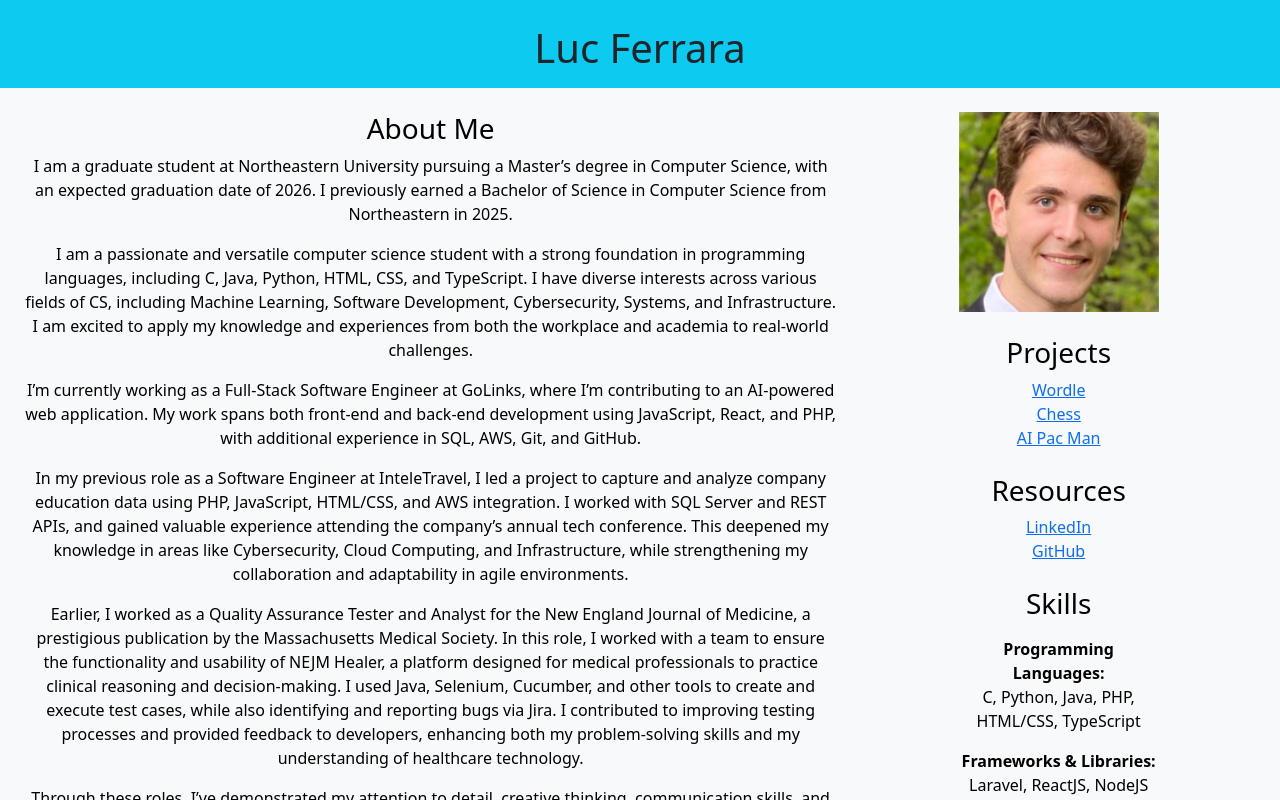
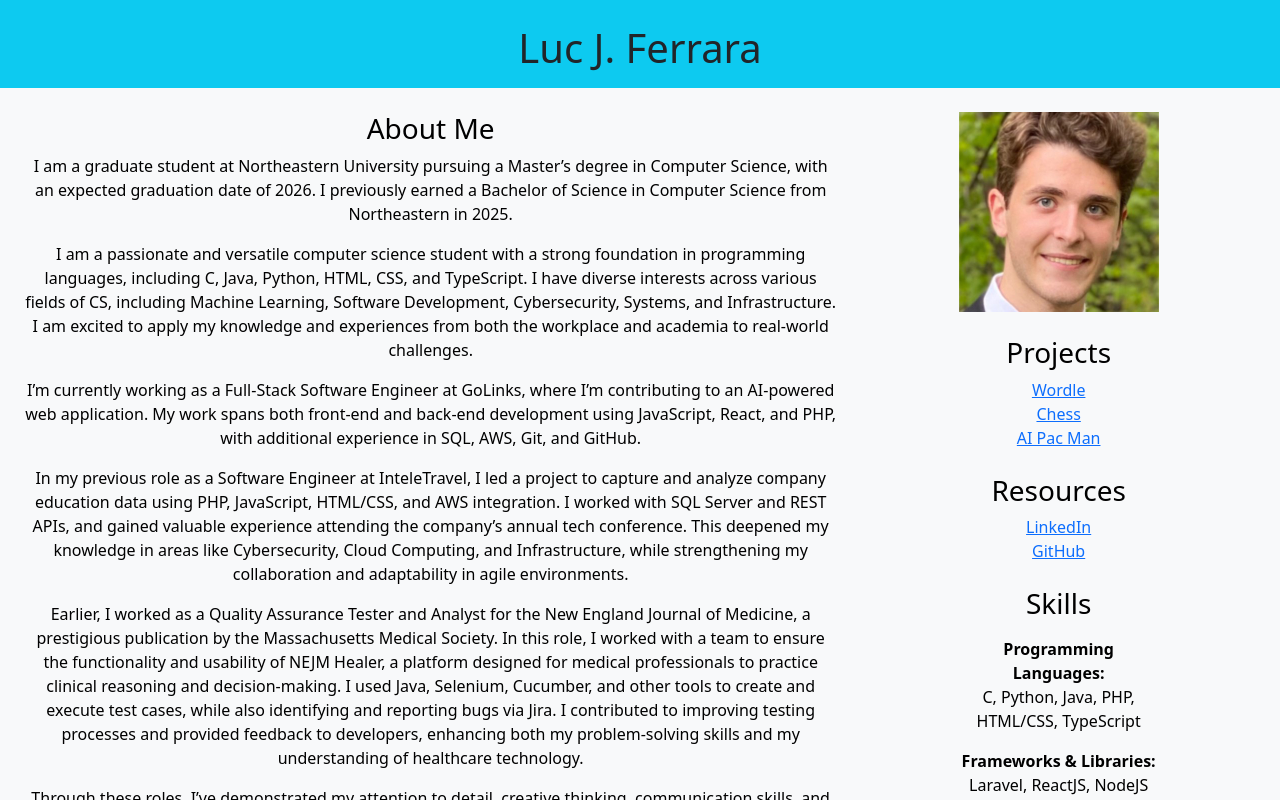
Before and after one commit to LucF120/lucferrara.com, a React (Vite) app: page /#/ in a window 1280 px wide. Built offline with nearby package versions, Linux system fonts and the light colour scheme.

Commit message:
middle initial

```diff
--- a/src/Landing.jsx
+++ b/src/Landing.jsx
@@ -5,7 +5,7 @@ export default function Landing() {
   return (
     <div className="text-center justify-content-center align-items-center">
       <div className="pt-4 bg-info pb-2">
-          <h1 className="text-dark">Luc Ferrara</h1>
+          <h1 className="text-dark">Luc J. Ferrara</h1>
       </div>
       <div className="d-flex flex-row pt-4 px-4">
         <div className="row">
```
